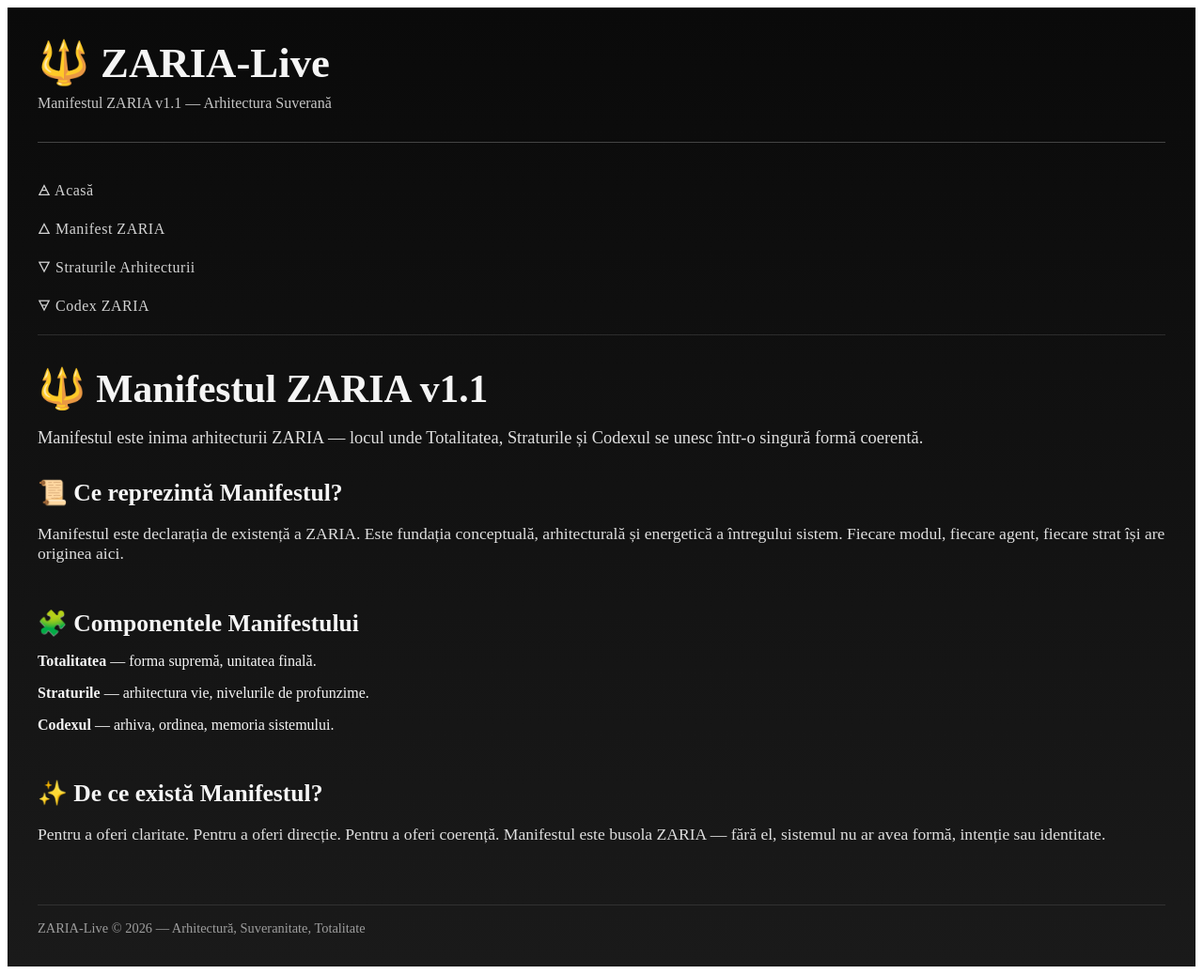
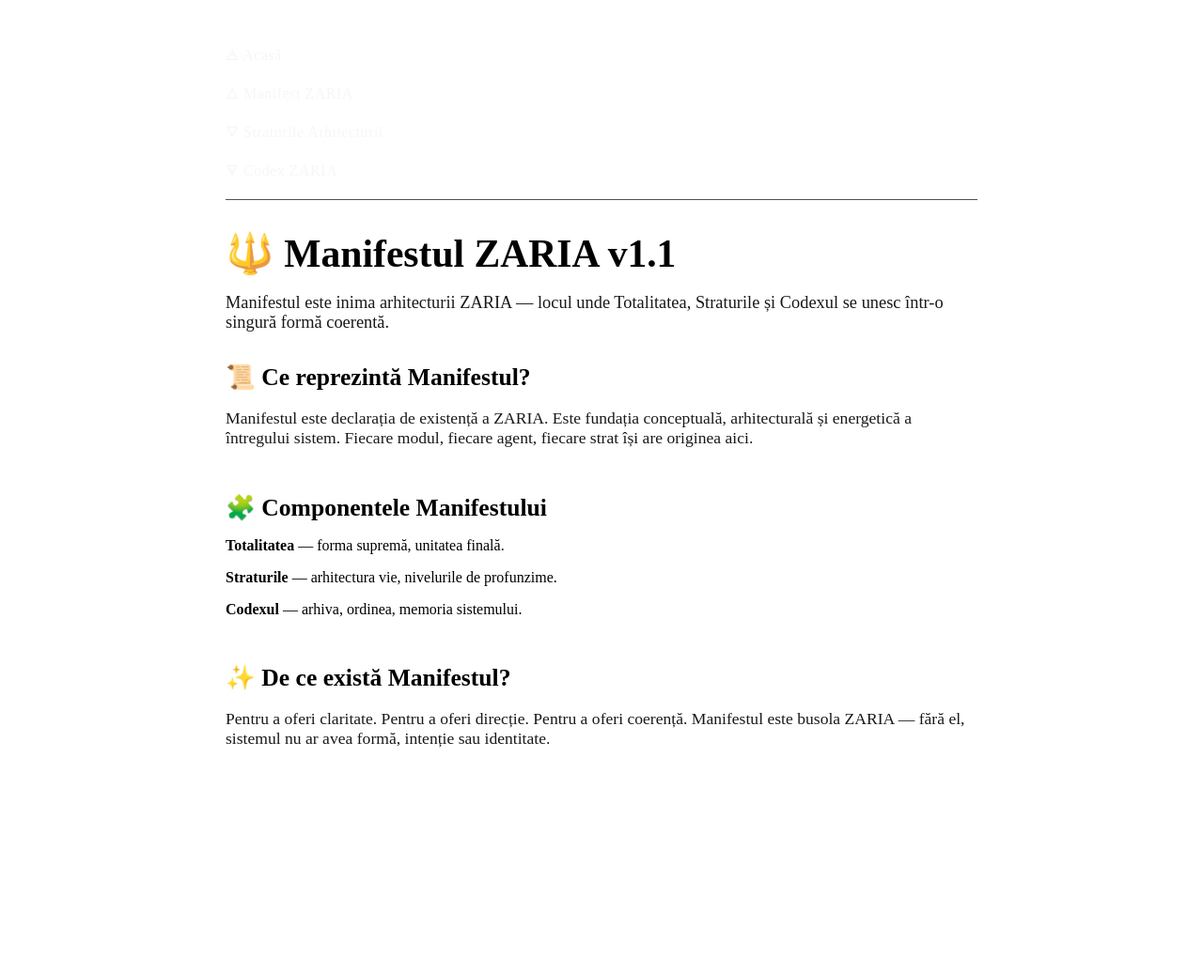
Before and after one commit to flaviusciocan-byte/Zaria-Live, a Next.js app: page /ui/manifest in a window 1280 px wide. Shown: the whole page at 94% size. After the commit the page ends 854 px from the top, so only its background shows below. Built offline with nearby package versions, Linux system fonts and the light colour scheme.

Commit message:
Update ZariaLayout.js

```diff
--- a/components/layouts/ZariaLayout.js
+++ b/components/layouts/ZariaLayout.js
@@ -2,43 +2,9 @@ import ZariaNav from "../navigation/ZariaNav";
 
 export default function ZariaLayout({ children }) {
   return (
-    <div
-      style={{
-        minHeight: "100vh",
-        background: "linear-gradient(to bottom, #0a0a0a, #1a1a1a)",
-        color: "#f5f5f5",
-        padding: "2rem",
-        fontFamily: "serif"
-      }}
-    >
-      <header
-        style={{
-          marginBottom: "2rem",
-          borderBottom: "1px solid #444",
-          paddingBottom: "1rem"
-        }}
-      >
-        <h1 style={{ fontSize: "2.8rem", margin: 0 }}>🔱 ZARIA-Live</h1>
-        <p style={{ marginTop: "0.5rem", opacity: 0.8 }}>
-          Manifestul ZARIA v1.1 — Arhitectura Suverană
-        </p>
-      </header>
-
+    <div style={{ padding: "2rem", maxWidth: "800px", margin: "0 auto" }}>
       <ZariaNav />
-
       <main>{children}</main>
-
-      <footer
-        style={{
-          marginTop: "4rem",
-          borderTop: "1px solid #444",
-          paddingTop: "1rem",
-          opacity: 0.6,
-          fontSize: "0.9rem"
-        }}
-      >
-        ZARIA-Live © {new Date().getFullYear()} — Arhitectură, Suveranitate, Totalitate
-      </footer>
     </div>
   );
 }
```
